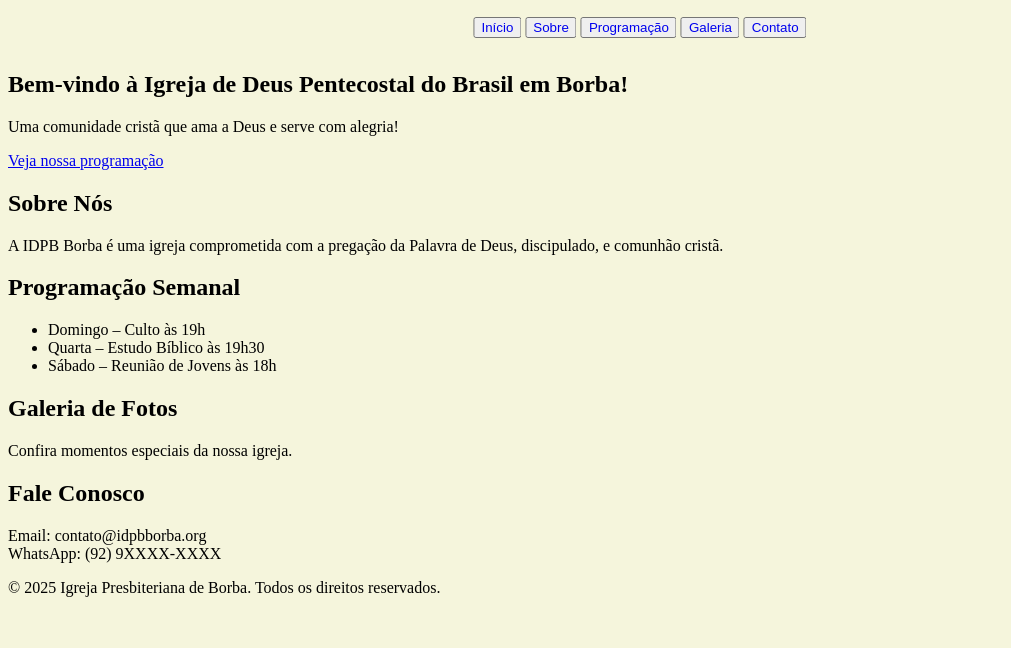
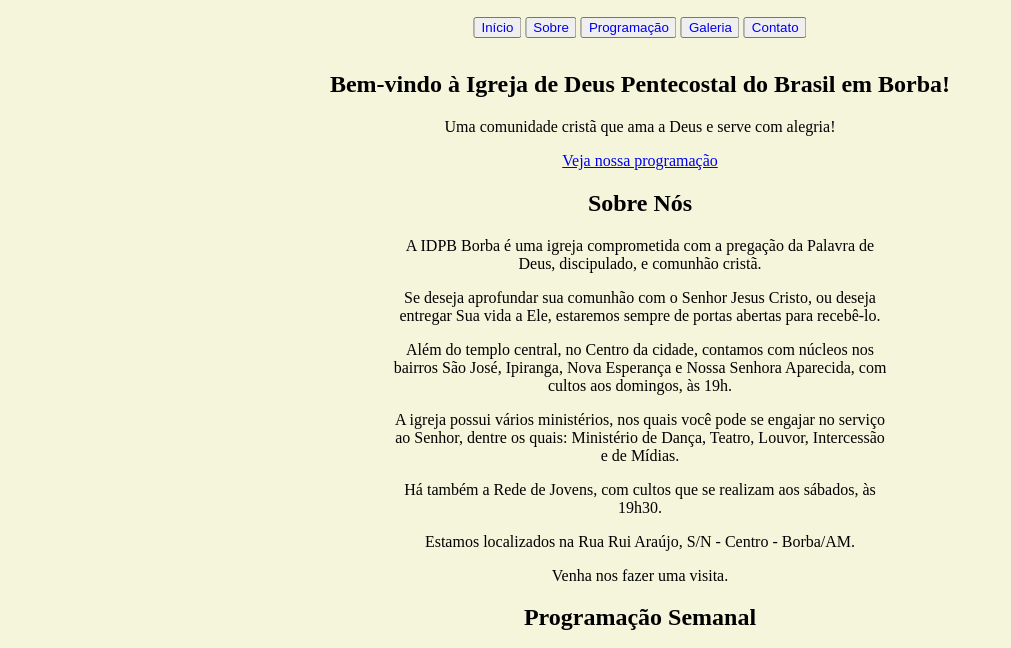
Before and after one commit to Taylon-dev/IDPB-Borba, a plain HTML site: page index.html in a window 1280 px wide. Shown: the part 287-935 px from the top of the page, without its empty margins (0-1011 px from the left). Before the commit the page ends 900 px from the top, so only its background shows below. Drawn offline with Linux system fonts and the light colour scheme.

Commit message:
Centralizando todos os textos e acrescentando em Sobre nós

```diff
--- a/index.html
+++ b/index.html
@@ -36,6 +36,12 @@
   <section id="sobre">
     <h2>Sobre Nós</h2>
     <p>A IDPB Borba é uma igreja comprometida com a pregação da Palavra de Deus, discipulado, e comunhão cristã.</p>
+    <p>Se deseja aprofundar sua comunhão com o Senhor Jesus Cristo, ou deseja entregar Sua vida a Ele, estaremos sempre de portas abertas para recebê-lo.</p>
+    <p>Além do templo central, no Centro da cidade, contamos com núcleos nos bairros São José, Ipiranga, Nova Esperança e Nossa Senhora Aparecida, com cultos aos domingos, às 19h.</p>
+    <p>A igreja possui vários ministérios, nos quais você pode se engajar no serviço ao Senhor, dentre os quais: Ministério de Dança, Teatro, Louvor, Intercessão e de Mídias.</p>
+    <p>Há também a Rede de Jovens, com cultos que se realizam aos sábados, às 19h30.</p>
+    <p>Estamos localizados na Rua Rui Araújo, S/N - Centro - Borba/AM.</p>
+    <p>Venha nos fazer uma visita.</p>
   </section>
 
   <!-- Programação -->
--- a/style.css
+++ b/style.css
@@ -1,5 +1,7 @@
 body{
     background-color: beige;
+    text-align: center;
+
 }
 
 #logo{
@@ -18,11 +20,6 @@ body{
 
     height: 50px;
     position: relative;
-
-
-
-
-
 
 }
 
@@ -49,3 +46,11 @@ body{
     text-decoration: none;
 
 }
+
+#sobre{
+
+    width: 500px;
+    margin: auto;
+
+
+}
```
